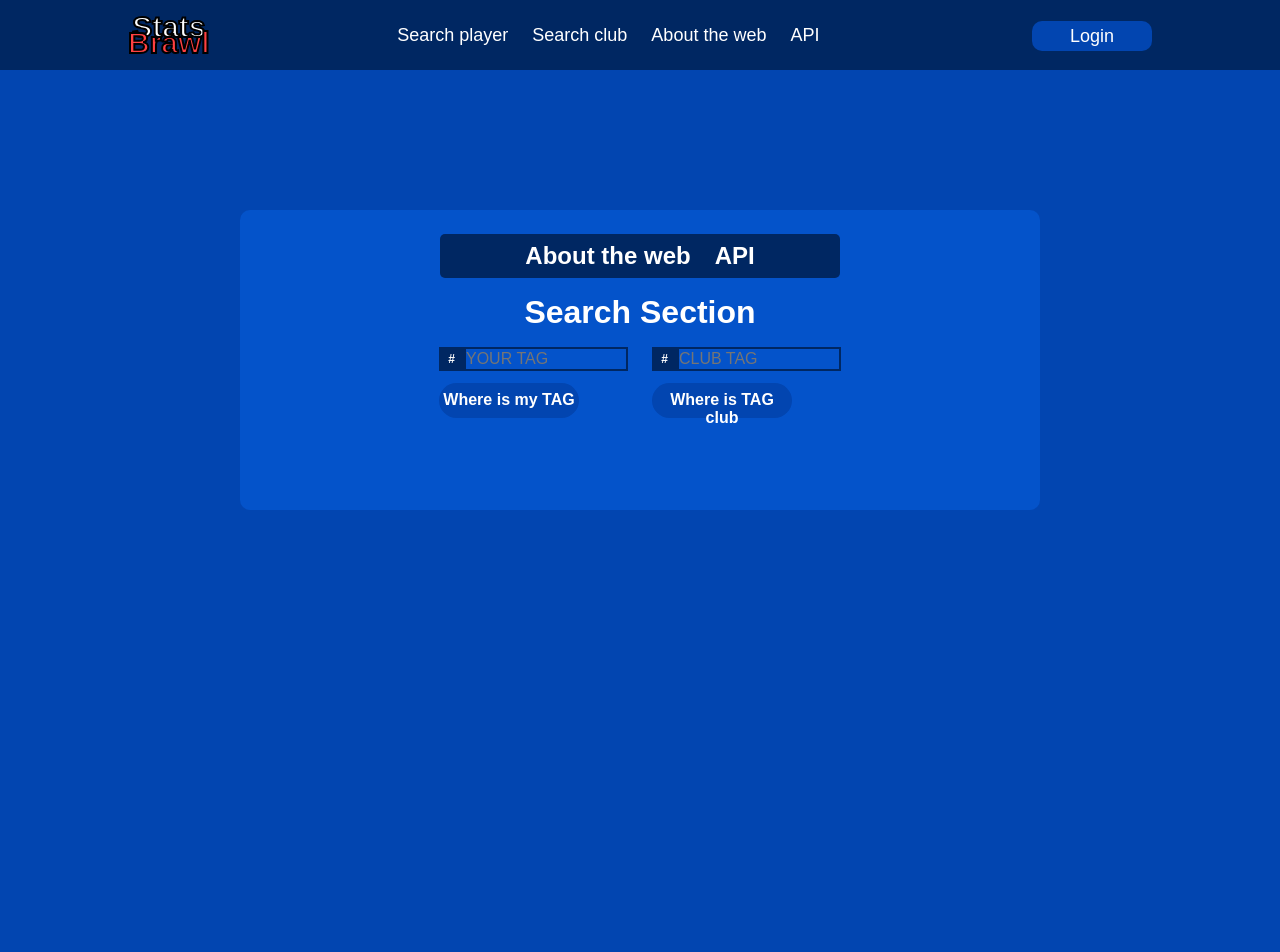
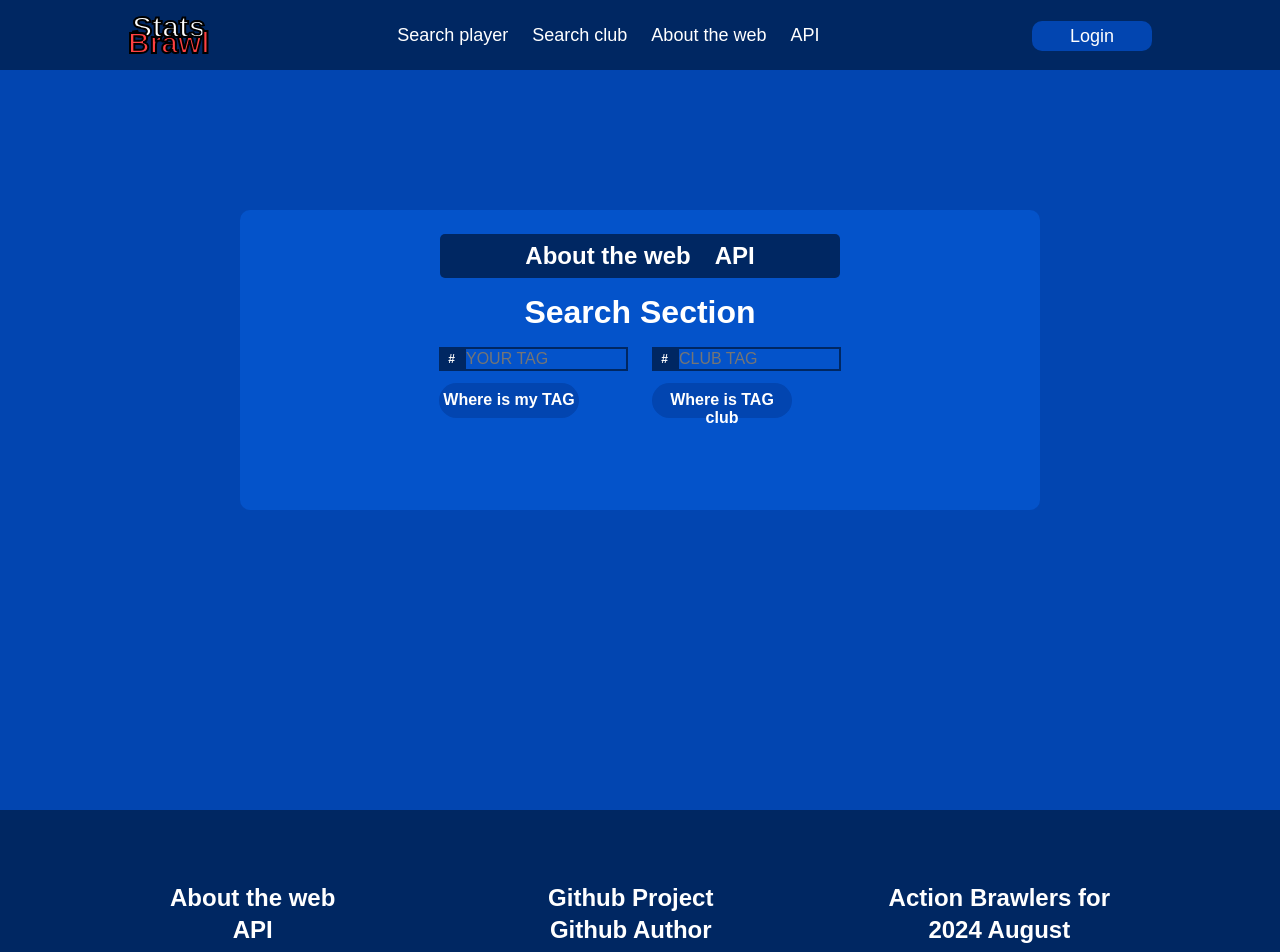
Before and after one commit to CkutlsGit/brawl-stats, a Nuxt app: page / in a window 1280 px wide. Shown: the top 952 px of the page. Before the commit the page ends 800 px from the top, so only its background shows below. Built offline with nearby package versions, Linux system fonts and the light colour scheme.

Commit message:
added footer and adaptive for footer

```diff
--- /dev/null
+++ b/components/TheFooter.vue
@@ -0,0 +1,71 @@
+<template>
+  <footer class="footer">
+    <div class="footer__content font-default">
+      <div class="footer__about">
+        <h2>About the web</h2>
+        <h2>API</h2>
+      </div>
+      <div class="footer__github">
+        <h2>Github Project</h2>
+        <h2>Github Author</h2>
+      </div>
+      <div class="footer__action">
+        <h2>Action Brawlers for</h2>
+        <h2>2024 August</h2>
+      </div>
+    </div>
+  </footer>
+</template>
+
+<script setup lang="ts">
+
+</script>
+
+<style scoped>
+.footer {
+  margin-top: 300px;
+  min-width: 100%;
+  min-height: 150px;
+  background: var(--darkest-main-color);
+}
+
+.footer__content {
+  display: flex;
+  justify-content: space-between;
+  text-align: center;
+  padding: 74px 170px;
+}
+.footer__content h2 {
+  font-size: 2rem;
+  margin-bottom: 4px;
+  cursor: pointer;
+  transition: .3s ease-in;
+}
+.footer__content h2:hover {
+  opacity: 60%;
+}
+
+.footer__github {
+  margin-left: 4%;
+}
+
+@media not all and (min-width: 1024px) {
+  .footer__content {
+    justify-content: space-evenly;
+    padding: 74px 50px;
+  }
+  .footer__content h2 {
+    font-size: 1.5rem;
+  }
+}
+
+@media not all and (min-width: 640px) {
+  .footer__content {
+    justify-content: space-evenly;
+    padding: 74px 0px;
+  }
+  .footer__content h2 {
+    font-size: 1.2rem;
+  }
+}
+</style>
--- a/layouts/default.vue
+++ b/layouts/default.vue
@@ -1,6 +1,7 @@
 <template>
   <the-header/>
   <slot/>
+  <the-footer/>
 </template>
 
 <script setup lang="ts">
```
